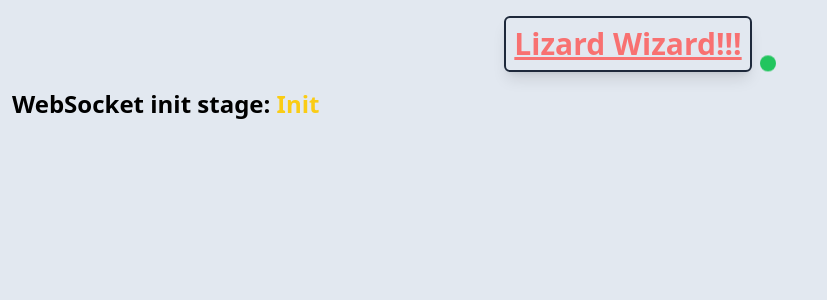
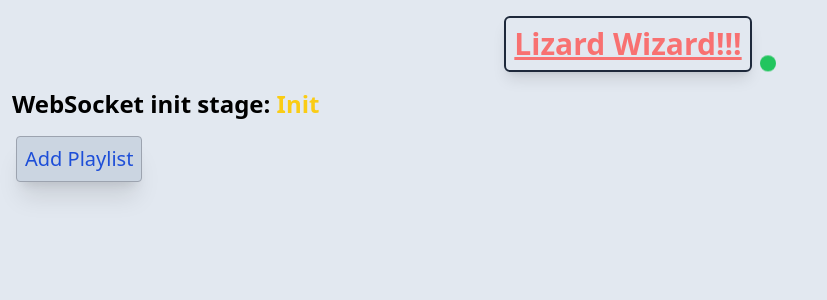
Before and after one commit to UncraftedName/YtLizardWizard, a React (Vite) app in the folder src/frontend/: page / in a window 1280 px wide. Shown: the top 300 px of the page, without its empty margins (0-827 px from the left). Built offline with nearby package versions, Linux system fonts and the light colour scheme; no server answers.

Commit message:
Implement "ADD_PLAYLIST" stub

```diff
--- a/src/frontend/src/components/PlaylistTable.tsx
+++ b/src/frontend/src/components/PlaylistTable.tsx
@@ -4,8 +4,6 @@ type Props = {
   playlists: PlaylistSendData[];
 };
 export default function PlaylistTable({ playlists }: Props) {
-  console.table(playlists);
-
   return (
     <table className="w-full table-auto border-[3px] border-gray-700 text-center">
       <thead className="border border-gray-700">
@@ -21,7 +19,7 @@ export default function PlaylistTable({ playlists }: Props) {
       <tbody>
         {playlists.map((playlist, index) => {
           return (
-            <tr draggable key={playlist.id}>
+            <tr key={playlist.id}>
               <td>{index + 1}</td>
               <td>{playlist.name}</td>
               <td>{playlist.ownerChannelId}</td>
--- a/src/frontend/src/components/WebSocketWrapper.tsx
+++ b/src/frontend/src/components/WebSocketWrapper.tsx
@@ -28,7 +28,15 @@ export default function WebSocketWrapper() {
         PlaylistSendData[]
       >;
       if (response.what === "PLAYLIST_INFO_UPDATE") {
-        setGetPlaylistsResponse(response);
+        setGetPlaylistsResponse((prevResponse) => {
+          if (!prevResponse) return response;
+          else {
+            return {
+              ...prevResponse,
+              data: [...prevResponse.data, ...response.data],
+            };
+          }
+        });
       }
     };
 
@@ -51,6 +59,17 @@ export default function WebSocketWrapper() {
     socket.current.send(packedRequest);
   }, [socketStage]);
 
+  function handleAddPlaylist() {
+    if (!socket.current) return;
+
+    const request: ClientMsg = {
+      what: "ADD_PLAYLIST",
+      requestId: 1,
+      data: [], // list of urls
+    };
+    socket.current.send(pack(request));
+  }
+
   // Styling "stage" text
   let stageColor = "text-black";
   if (socketStage === "Init") stageColor = "text-yellow-400";
@@ -66,6 +85,12 @@ export default function WebSocketWrapper() {
       {getPlaylistsResponse && (
         <PlaylistTable playlists={getPlaylistsResponse.data} />
       )}
+      <button
+        className="m-4 rounded border border-gray-400 bg-slate-300 p-2 text-xl text-blue-700 shadow-xl"
+        onClick={handleAddPlaylist}
+      >
+        Add Playlist
+      </button>
     </>
   );
 }
```
